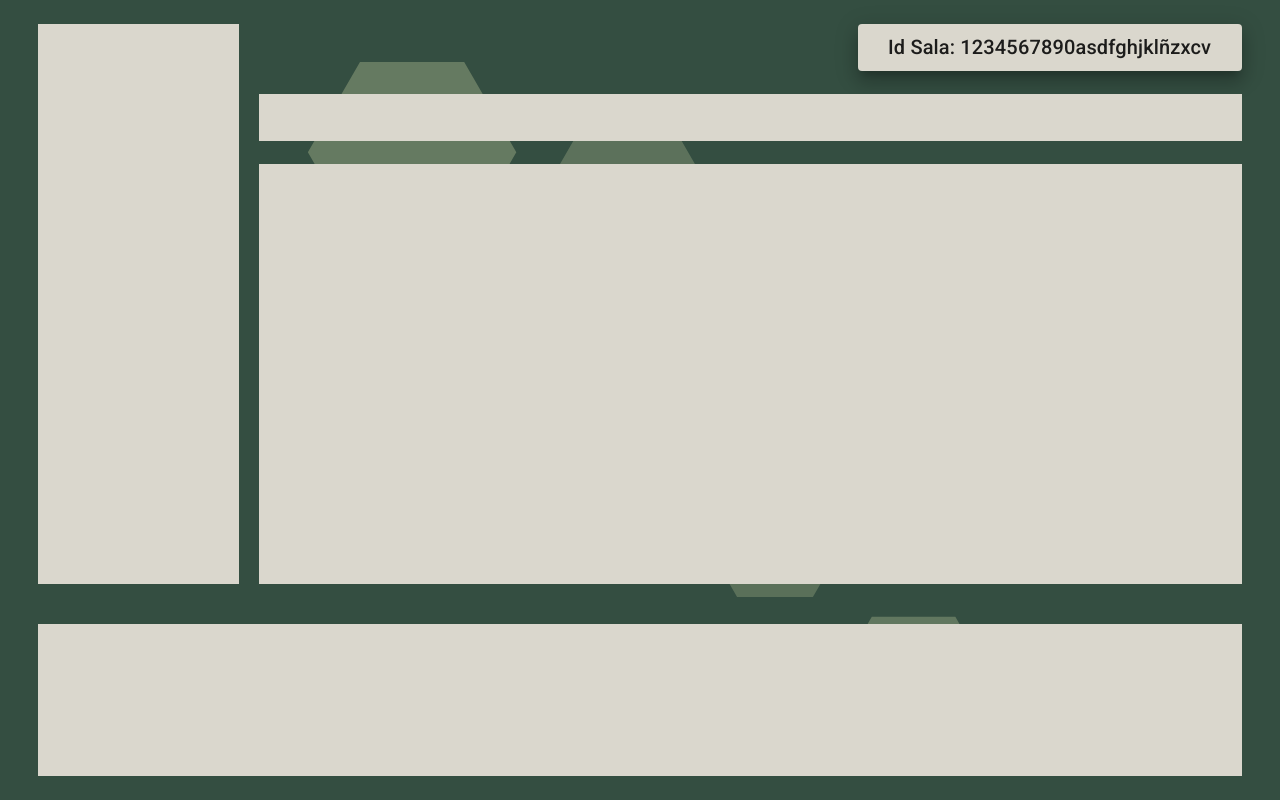
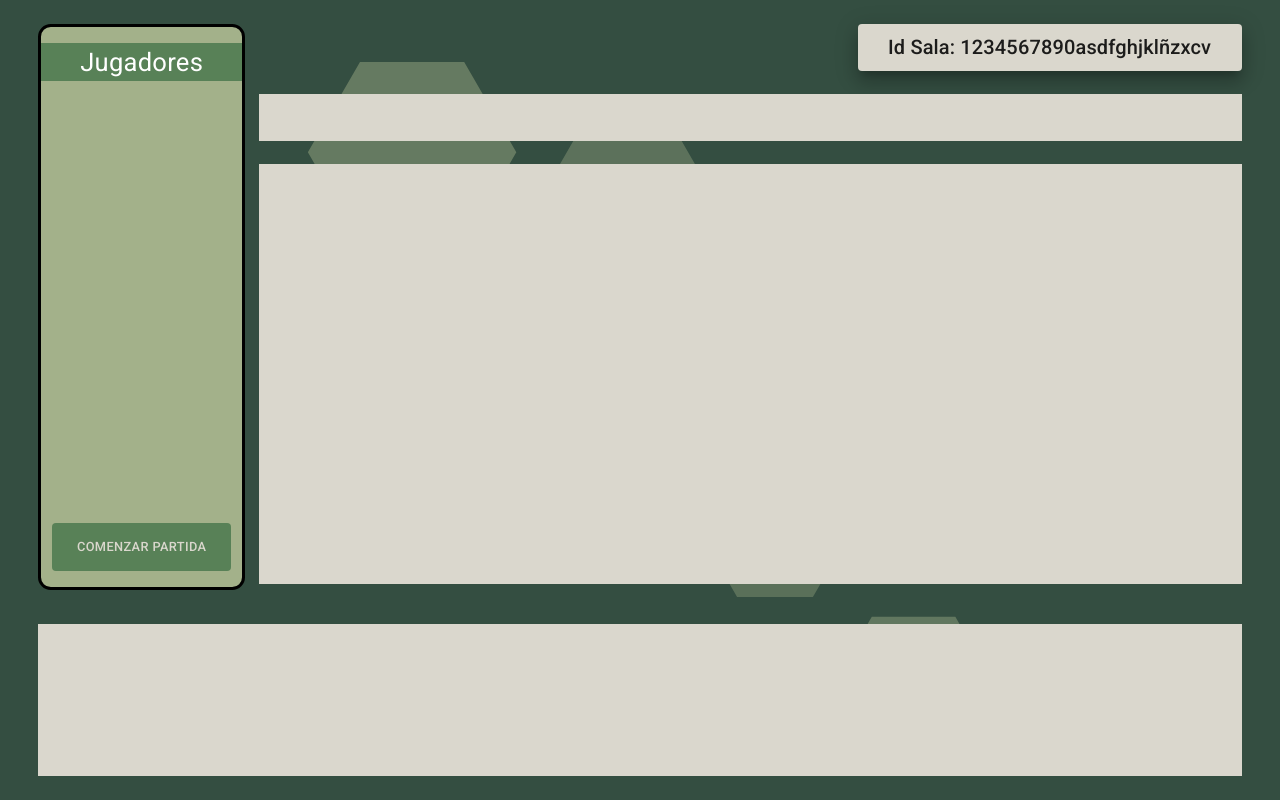
Before and after one commit to borjalan/trivial, a React (Create React App) app: page /game/1 in a window 1280 px wide. Built offline with nearby package versions, Linux system fonts and the light colour scheme.

Commit message:
feat(init): Diseño básico de lista de jugadores

```diff
--- a/src/components/PlayersDisplay/PlayersDisplay.component.tsx
+++ b/src/components/PlayersDisplay/PlayersDisplay.component.tsx
@@ -1,9 +1,22 @@
+import { BorderAllRounded, BorderRight, Label } from '@mui/icons-material';
+import { yellow } from '@mui/material/colors';
+import { borderRadius } from '@mui/system';
 import React from 'react';
 
+// Components
+import { Button, Stack, Typography } from '@mui/material';
+
+// Constants
+import { BUTTONS, TEXTS } from 'constants/mock.constants';
 
 const PlayersDisplay: React.FC = () => {
     return (
-        <div id="players-display" style={{ backgroundColor: "#DAD7CD", height: "100%", width: "100%" }}></div>
+        <div id="players-display" style={{ backgroundColor: "#A3B18A", height: "100%", width: "100%", border: "solid", borderRadius:"1vw", borderColor: "#000000" }}>
+            <Stack direction="column" style={{ width: '100%', height: '100%'}}>
+                <Typography textAlign="center" style={{ backgroundColor: "#588157", fontSize: "2vw", marginTop: "2vh"}} children={TEXTS.JUGADORES} />
+                <Button children={BUTTONS.GO} style={{ backgroundColor: "#588157", color:"#DAD7CD", width: "14vw", height: '6vh', alignSelf: 'center', position: 'absolute', fontSize: "1vw", marginTop: "62vh" }}/>
+            </Stack>
+        </div>
     );
 };
 
--- a/src/constants/mock.constants.ts
+++ b/src/constants/mock.constants.ts
@@ -21,7 +21,15 @@ export const mockJugadores: Array<Jugador> = [
   },
 ];
 
+export const TEXTS = {
+  JUGADORES: 'Jugadores',
+};
+
 export const idSala: string = '1234567890asdfghjklñzxcv';
+
+export const BUTTONS = {
+  GO: 'Comenzar partida'
+};
 
 export const mockPreguntas: Array<Pregunta> = [
   {
```
